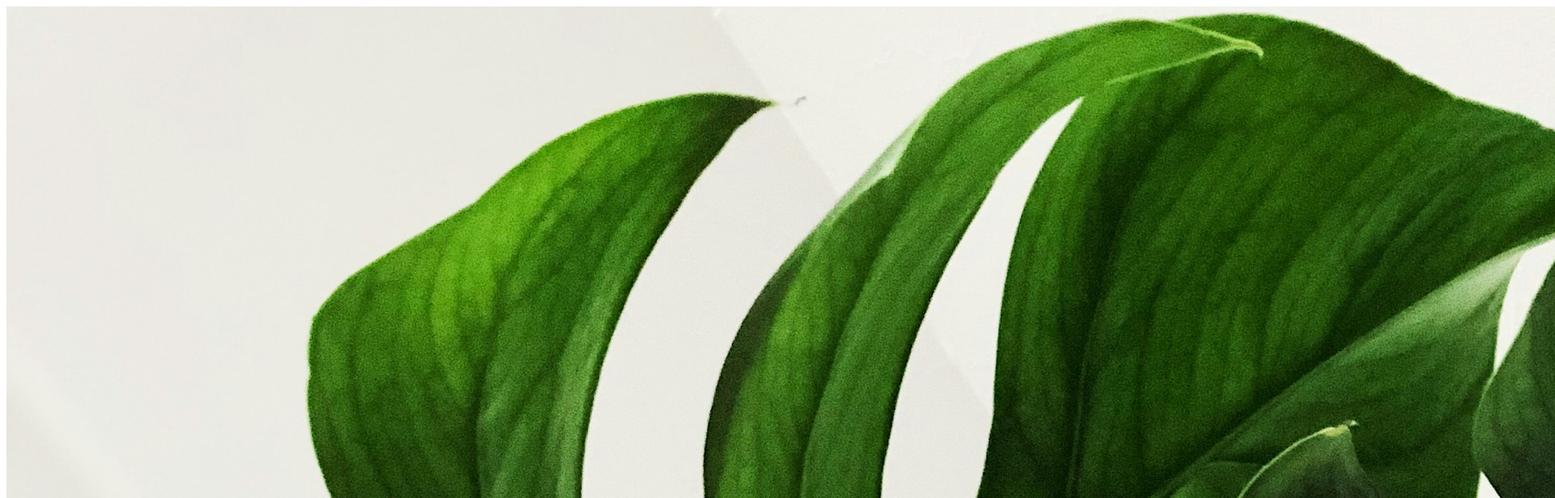
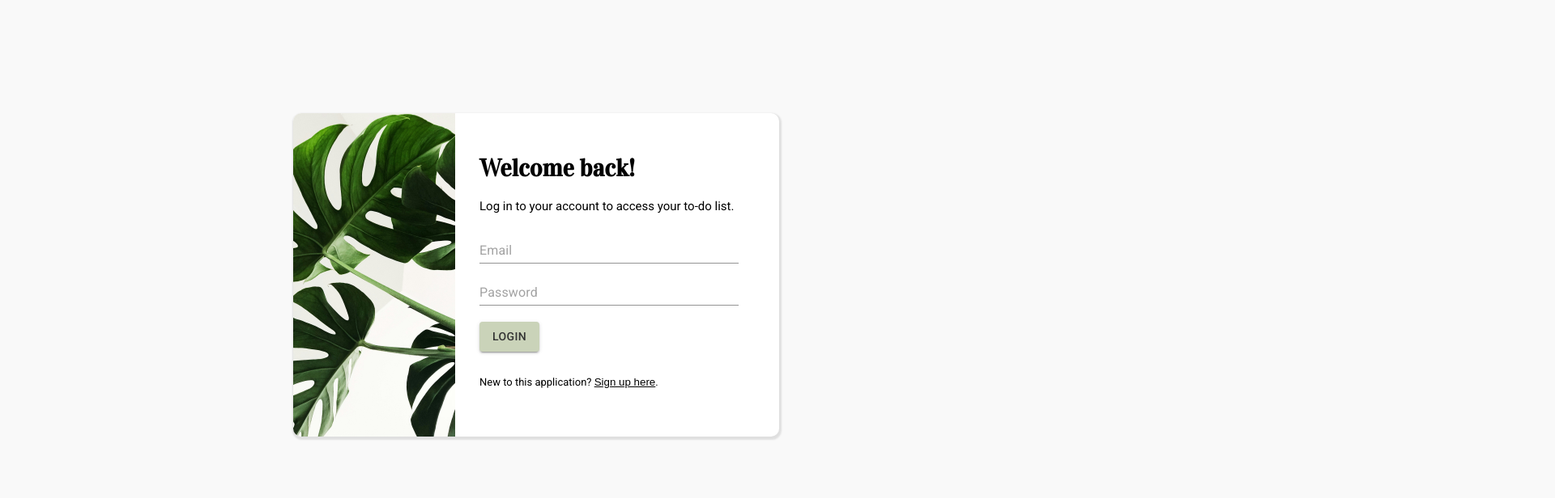
Before and after one commit to evangelenesiyin/to-do-list, a React (Vite) app: page / in a window 1280 px wide. Shown: the top 616 px of the page at 81% size, 1920 px wide, since content can reach past the window. Built offline with nearby package versions, Linux system fonts and the light colour scheme; the HTML template or start-up script is replaced by a standard one.

Commit message:
style: add styling to login and sign up forms

```diff
--- /dev/null
+++ b/src/App.css
@@ -0,0 +1,45 @@
+h1 {
+    font-family: 'Vidaloka';
+}
+
+body {
+    font-family: 'Roboto', sans-serif;
+    font-size: 15px;
+    max-width: 600px;
+    background-color: #f9f9f9;
+}
+
+img {
+    width: 200px;
+    height: 400px;
+    object-fit: cover;
+    border-radius: 10px 0 0 10px;
+}
+
+.landing-page {
+    width: 600px;
+    height: 400px;
+    position: fixed;
+    top: 30%;
+    left: 40%;
+    transform: translate(-25%, -25%);
+    display: flex;
+    border-radius: 10px;
+    background-color: #fff;
+    box-shadow: 1px 2px 2px 2px rgba(0, 0, 0, 0.1);
+}
+
+.landing-section {
+    padding: 30px;
+}
+
+.login-form, .signup-form {
+    margin-top: 30px;
+}
+
+.landing-button {
+    border: none;
+    background-color: #fff;
+    padding: 0;
+    text-decoration: underline;
+}
--- a/src/App.jsx
+++ b/src/App.jsx
@@ -1,6 +1,7 @@
 import { Route, Routes } from "react-router-dom";
 import LandingPage from "./pages/LandingPage";
 import TodoPage from "./pages/TodoPage";
+import "./App.css";
 
 function App() {
 
```
